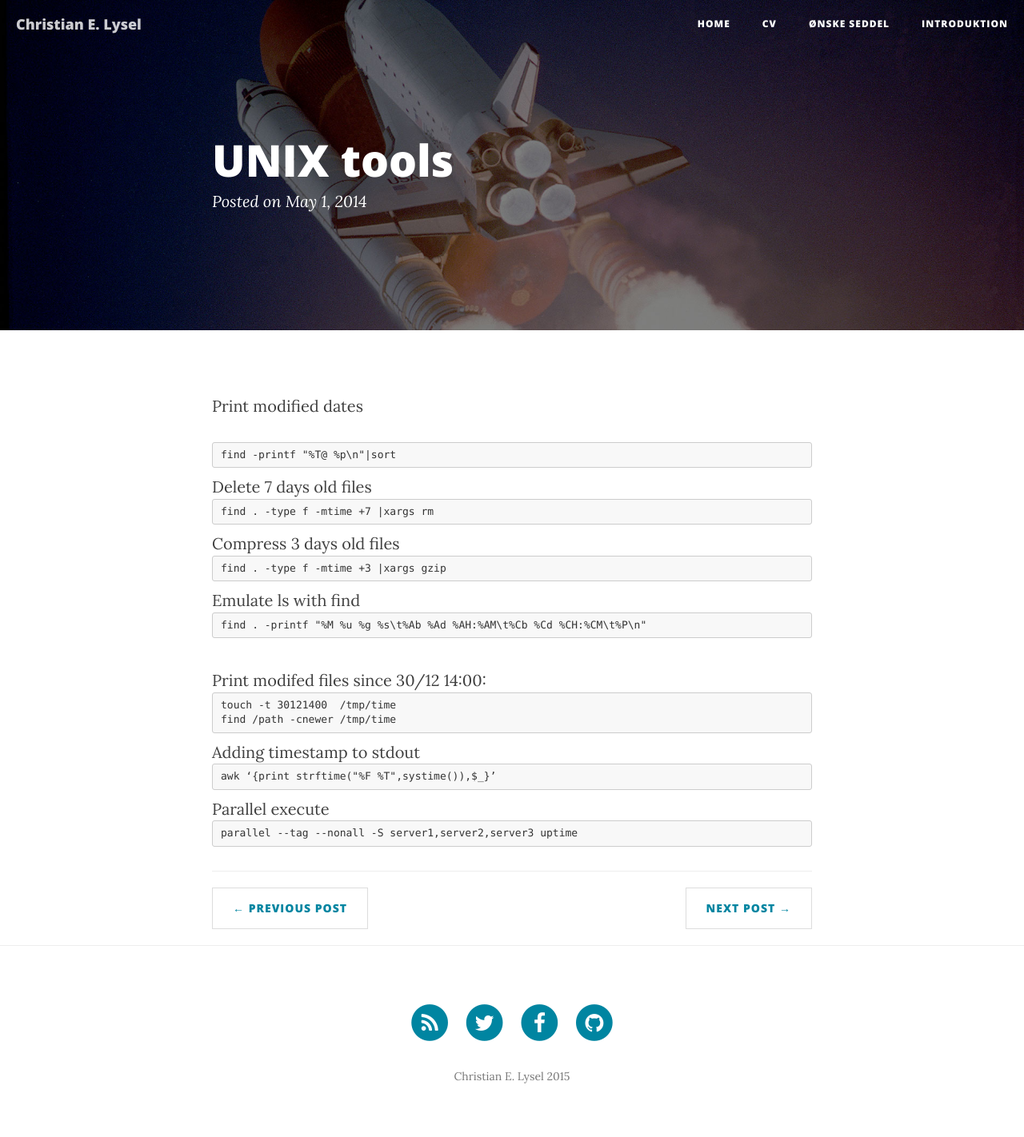
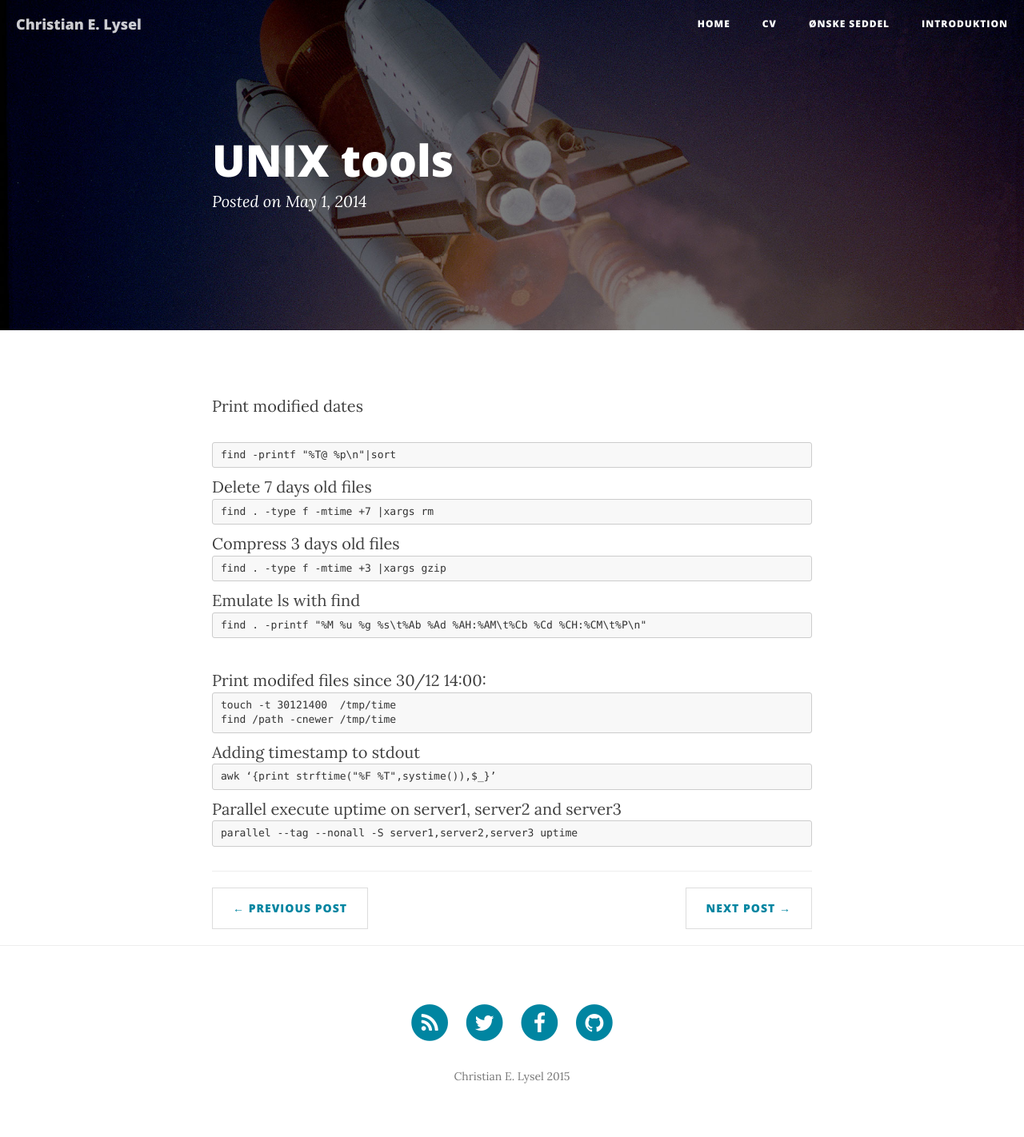
Before and after one commit to clysel/christian.lysel.net, a Jekyll site: the page built from _posts/2014-05-01-unix-tools.markdown, in a window 1280 px wide. Shown: the whole page at 80% size. Built offline with Jekyll 4.4.1, drawn with Linux system fonts in a browser that asks for light colours; nearby versions of some CDN libraries.

Commit message:
Update 2014-05-01-unix-tools.markdown

```diff
--- a/_posts/2014-05-01-unix-tools.markdown
+++ b/_posts/2014-05-01-unix-tools.markdown
@@ -11,4 +11,4 @@
 Print modifed files since 30/12 14:00: <pre>touch -t 30121400  /tmp/time
 find /path -cnewer /tmp/time</pre>
 Adding timestamp to stdout <pre>awk &lsquo;{print strftime("%F %T",systime()),$_}&rsquo;</pre>
-Parallel execute <pre>parallel --tag --nonall -S server1,server2,server3 uptime</pre>
+Parallel execute uptime on server1, server2 and server3<pre>parallel --tag --nonall -S server1,server2,server3 uptime</pre>
```
